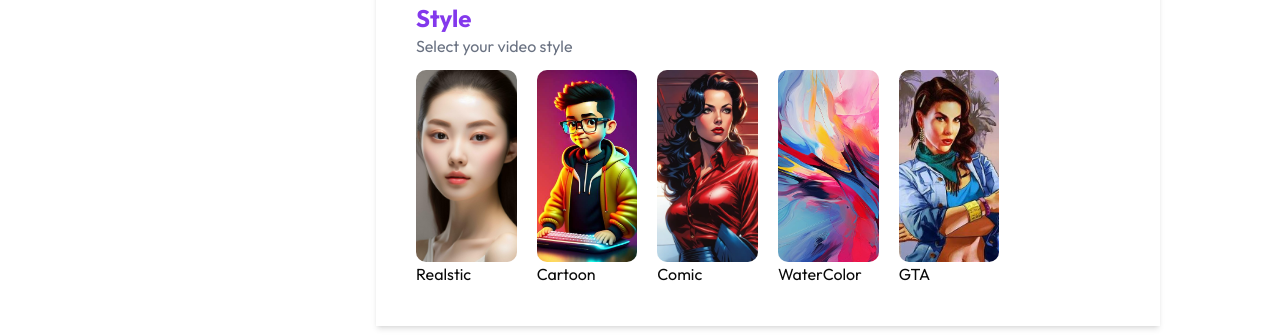
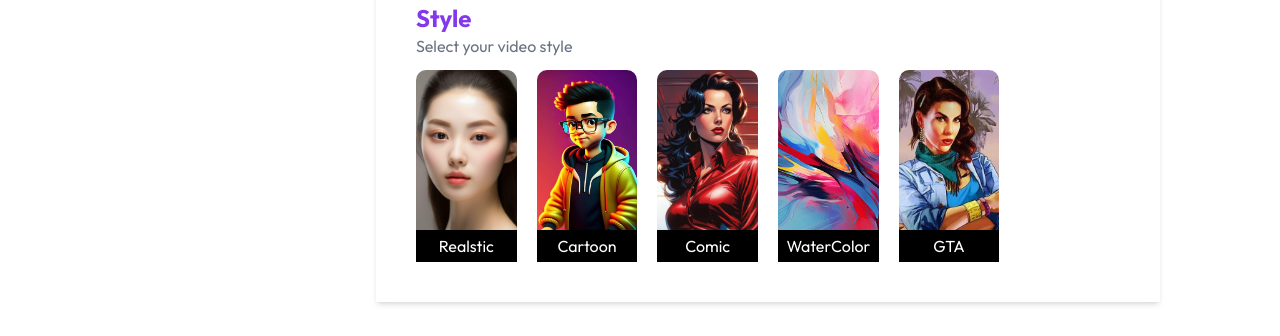
Before and after one commit to brightstar-moxi/AI-Project, a Next.js app: page /dashboard/create-new in a window 1280 px wide. Shown: the part 360-696 px from the top of the page. Built offline with nearby package versions, Linux system fonts and the light colour scheme; no server answers.

Commit message:
create-new structure for ai

```diff
--- a/app/dashboard/create-new/_components/SelectStyle.jsx
+++ b/app/dashboard/create-new/_components/SelectStyle.jsx
@@ -30,11 +30,11 @@ export const SelectStyle = () => {
         <p className='text-gray-500'>Select your video style</p>
         <div className='grid grid-cols-2 md:grid-cols-3 lg:grid-cols-5 xl:grid-cols-6 gap-5 mt-3'>
             {styleOptions.map((item, index)=>(
-                <div>
+                <div className='relative'>
                     <Image src={item.image} alt='A.I image' width={100} height={100}
                     className='h-48 object-cover rounded-lg w-full'
                     />
-                    <h2>{item.name}</h2>
+                    <h2 className='absolute p-1 bg-black bottom-0 w-full text-white text-center'>{item.name}</h2>
                 </div>
             ))}
         </div>
```
